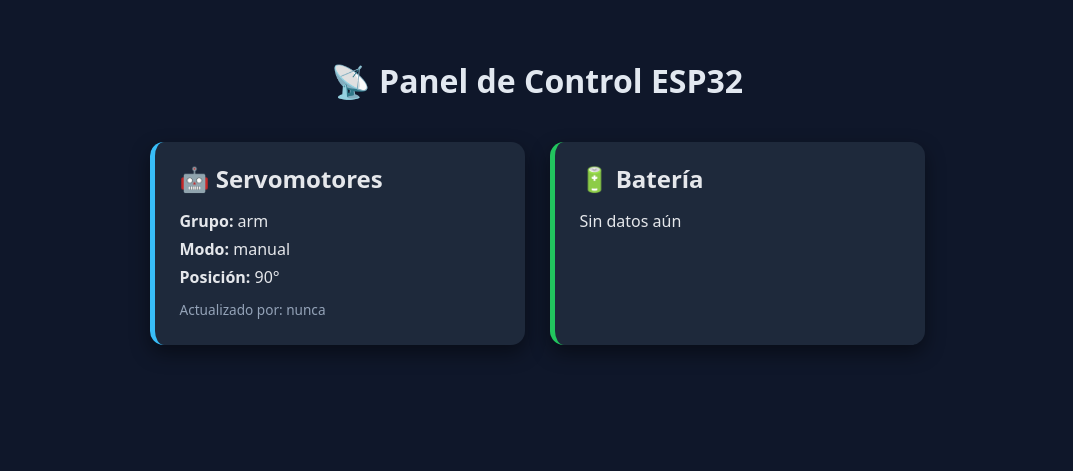
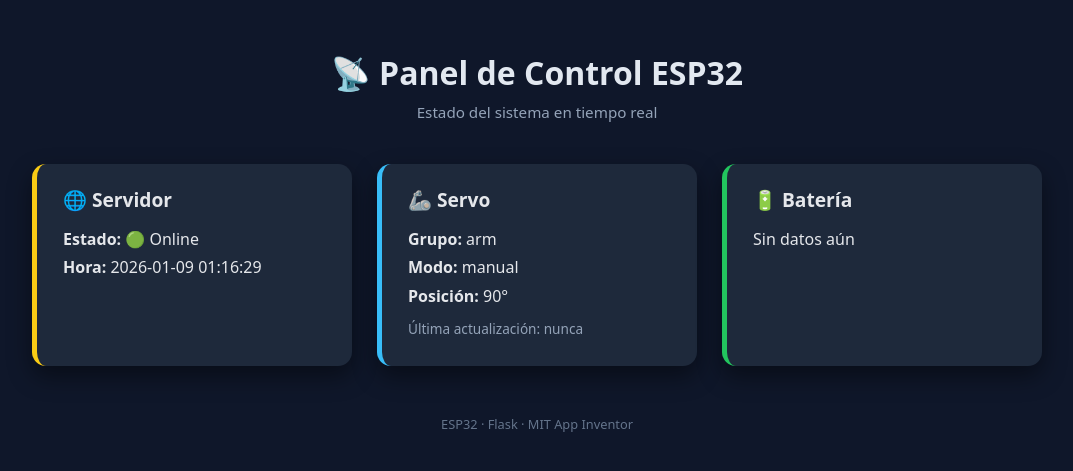
Before and after one commit to Gustavovc-12/Repositorio-Personal, a Flask app: page / in a window 1280 px wide. Shown: the top 471 px of the page, without its empty margins (103-1176 px from the left). Run offline with Flask 3, Linux system fonts and the light colour scheme.

Commit message:
actualizacion 5.0 2

```diff
--- a/app.py
+++ b/app.py
@@ -1,15 +1,19 @@
 from flask import Flask, request, jsonify, render_template
+from datetime import datetime
 
 app = Flask(__name__)
+
+def now():
+    return datetime.now().strftime("%Y-%m-%d %H:%M:%S")
 
 # ========= ESTADO SERVO =========
 servo_state = {
     "group": "arm",          # arm | hand
     "mode": "manual",        # manual | auto
-    "pos": 90,               # manual
-    "max_pos": 120,          # auto
-    "periodic": False,       # auto
-    "duration_s": 0,         # auto
+    "pos": 90,
+    "max_pos": 120,
+    "periodic": False,
+    "duration_s": 0,
     "last_update": "nunca"
 }
 
@@ -25,13 +29,13 @@ battery_state = {
 def index():
     return render_template("index.html")
 
-# ========= APP → SERVIDOR =========
+# ========= APP → SERVIDOR (SERVO) =========
 @app.route("/servo", methods=["POST"])
 def set_servo():
-    if not request.is_json:
+    data = request.get_json(silent=True)
+
+    if not data:
         return jsonify({"error": "expected JSON"}), 400
-
-    data = request.get_json()
 
     servo_state["group"] = data.get("group", servo_state["group"])
     servo_state["mode"] = data.get("mode", servo_state["mode"])
@@ -39,36 +43,38 @@ def set_servo():
     servo_state["max_pos"] = int(data.get("max_pos", servo_state["max_pos"]))
     servo_state["periodic"] = bool(data.get("periodic", servo_state["periodic"]))
     servo_state["duration_s"] = int(data.get("duration_s", servo_state["duration_s"]))
-    servo_state["last_update"] = "app"
+    servo_state["last_update"] = f"app @ {now()}"
 
-    return jsonify({"ok": True, "state": servo_state})
+    return jsonify({"ok": True})
 
-# ========= ESP32 / WEB =========
-@app.route("/servo/state", methods=["GET"])
-def get_servo():
-    return jsonify(servo_state)
-
-# ========= ESP32 → SERVIDOR =========
+# ========= ESP32 → SERVIDOR (BATERÍA) =========
 @app.route("/esp32/battery", methods=["POST"])
 def set_battery():
-    if not request.is_json:
+    data = request.get_json(silent=True)
+
+    if not data:
         return jsonify({"error": "expected JSON"}), 400
-
-    data = request.get_json()
 
     try:
         battery_state["percentage"] = int(data["percentage"])
         battery_state["voltage"] = float(data["voltage"])
-        battery_state["last_update"] = "esp32"
+        battery_state["last_update"] = f"esp32 @ {now()}"
     except (KeyError, ValueError, TypeError):
         return jsonify({"error": "invalid battery data"}), 400
 
     return jsonify({"ok": True})
 
-# ========= WEB =========
-@app.route("/battery/state", methods=["GET"])
-def get_battery():
-    return jsonify(battery_state)
+# ========= ESTADO GLOBAL (PING + TODO) =========
+@app.route("/status", methods=["GET"])
+def status():
+    return jsonify({
+        "server": {
+            "alive": True,
+            "time": now()
+        },
+        "servo": servo_state,
+        "battery": battery_state
+    })
 
 # ========= RENDER =========
 if __name__ == "__main__":
--- a/static/app.js
+++ b/static/app.js
@@ -1,8 +1,21 @@
-async function cargarServo() {
+async function cargarEstado() {
     try {
-        const res = await fetch("/servo/state");
-        const d = await res.json();
+        const res = await fetch("/status");
+        const data = await res.json();
 
+        renderServo(data.servo);
+        renderBateria(data.battery);
+        renderServidor(data.server);
+
+    } catch (e) {
+        document.getElementById("servo").innerText = "❌ Sin conexión";
+        document.getElementById("battery").innerText = "❌ Sin conexión";
+        document.getElementById("server").innerText = "❌ Servidor caído";
+    }
+}
+
+/* ========= SERVO ========= */
+function renderServo(d) {
     let extra = "";
 
     if (d.mode === "manual") {
@@ -16,22 +29,16 @@ async function cargarServo() {
     }
 
     document.getElementById("servo").innerHTML = `
-            <h2>🤖 Servomotores</h2>
+        <h2>🦾 Servo</h2>
         <p><b>Grupo:</b> ${d.group}</p>
         <p><b>Modo:</b> ${d.mode}</p>
         ${extra}
-            <p class="muted">Actualizado por: ${d.last_update}</p>
+        <p class="muted">Última actualización: ${d.last_update}</p>
     `;
-    } catch (e) {
-        document.getElementById("servo").innerText = "Error de conexión";
-    }
 }
 
-async function cargarBateria() {
-    try {
-        const res = await fetch("/battery/state");
-        const d = await res.json();
-
+/* ========= BATERÍA ========= */
+function renderBateria(d) {
     if (d.percentage === null) {
         document.getElementById("battery").innerHTML = `
             <h2>🔋 Batería</h2>
@@ -44,17 +51,19 @@ async function cargarBateria() {
         <h2>🔋 Batería</h2>
         <p><b>Carga:</b> ${d.percentage}%</p>
         <p><b>Voltaje:</b> ${d.voltage.toFixed(2)} V</p>
-            <p class="muted">Actualizado por: ${d.last_update}</p>
+        <p class="muted">Última actualización: ${d.last_update}</p>
     `;
-    } catch (e) {
-        document.getElementById("battery").innerText = "Error de conexión";
-    }
 }
 
-function cargarEstado() {
-    cargarServo();
-    cargarBateria();
+/* ========= SERVIDOR ========= */
+function renderServidor(d) {
+    document.getElementById("server").innerHTML = `
+        <h2>🌐 Servidor</h2>
+        <p><b>Estado:</b> ${d.alive ? "🟢 Online" : "🔴 Offline"}</p>
+        <p><b>Hora:</b> ${d.time}</p>
+    `;
 }
 
+/* ========= LOOP ========= */
 setInterval(cargarEstado, 1000);
 cargarEstado();
--- a/static/style.css
+++ b/static/style.css
@@ -1,16 +1,35 @@
+/* ===== RESET BÁSICO ===== */
+* {
+    box-sizing: border-box;
+}
+
+/* ===== BODY ===== */
 body {
     background-color: #0f172a;
     color: #e5e7eb;
-    font-family: system-ui, Arial, sans-serif;
+    font-family: system-ui, -apple-system, BlinkMacSystemFont, Arial, sans-serif;
     padding: 30px;
+    margin: 0;
+}
+
+/* ===== HEADER ===== */
+header {
+    text-align: center;
+    margin-bottom: 40px;
 }
 
 h1 {
-    text-align: center;
-    margin-bottom: 40px;
+    margin-bottom: 8px;
     color: #e2e8f0;
+    font-weight: 600;
 }
 
+.subtitle {
+    font-size: 0.95rem;
+    color: #94a3b8;
+}
+
+/* ===== DASHBOARD ===== */
 .dashboard {
     display: flex;
     flex-wrap: wrap;
@@ -18,33 +37,70 @@ h1 {
     gap: 25px;
 }
 
+/* ===== CARD ===== */
 .card {
     background-color: #1e293b;
-    padding: 20px 25px;
+    padding: 22px 26px;
     border-radius: 14px;
     width: 320px;
-    box-shadow: 0 8px 20px rgba(0,0,0,0.45);
+    box-shadow: 0 10px 25px rgba(0,0,0,0.45);
+    transition: transform 0.2s ease, box-shadow 0.2s ease;
+}
+
+.card:hover {
+    transform: translateY(-4px);
+    box-shadow: 0 14px 30px rgba(0,0,0,0.55);
+}
+
+/* ===== COLORES POR BLOQUE ===== */
+.server-card {
+    border-left: 5px solid #facc15; /* amarillo suave */
 }
 
 .servo-card {
-    border-left: 5px solid #38bdf8;
+    border-left: 5px solid #38bdf8; /* azul */
 }
 
 .battery-card {
-    border-left: 5px solid #22c55e;
+    border-left: 5px solid #22c55e; /* verde */
 }
 
+/* ===== TEXTOS ===== */
 h2 {
     margin-top: 0;
     margin-bottom: 15px;
+    font-size: 1.2rem;
+    font-weight: 600;
 }
 
 p {
     margin: 6px 0;
+    line-height: 1.4;
 }
 
+b {
+    color: #e5e7eb;
+}
+
+/* ===== MUTED ===== */
 .muted {
     margin-top: 12px;
     font-size: 0.85em;
     color: #94a3b8;
 }
+
+/* ===== FOOTER ===== */
+footer {
+    margin-top: 50px;
+    text-align: center;
+    font-size: 0.8rem;
+    color: #64748b;
+}
+
+/* ===== RESPONSIVE ===== */
+@media (max-width: 768px) {
+    .card {
+        width: 100%;
+        max-width: 380px;
+    }
+}
--- a/templates/index.html
+++ b/templates/index.html
@@ -10,17 +10,30 @@
 </head>
 <body>
 
-<h1>📡 Panel de Control ESP32</h1>
+<header>
+    <h1>📡 Panel de Control ESP32</h1>
+    <p class="subtitle">Estado del sistema en tiempo real</p>
+</header>
 
-<div class="dashboard">
+<main class="dashboard">
 
-    <section class="card servo-card">
-        <div id="servo">
-            <h2>🤖 Servomotores</h2>
+    <!-- SERVIDOR / CONEXIÓN -->
+    <section class="card server-card">
+        <div id="server">
+            <h2>🌐 Servidor</h2>
             <p>Cargando estado...</p>
         </div>
     </section>
 
+    <!-- SERVO -->
+    <section class="card servo-card">
+        <div id="servo">
+            <h2>🦾 Servo</h2>
+            <p>Cargando estado...</p>
+        </div>
+    </section>
+
+    <!-- BATERÍA -->
     <section class="card battery-card">
         <div id="battery">
             <h2>🔋 Batería</h2>
@@ -28,7 +41,11 @@
         </div>
     </section>
 
-</div>
+</main>
+
+<footer>
+    <p>ESP32 · Flask · MIT App Inventor</p>
+</footer>
 
 <!-- JS -->
 <script src="{{ url_for('static', filename='app.js') }}"></script>
```
Lines whose indentation alone changed are shown as unchanged.
